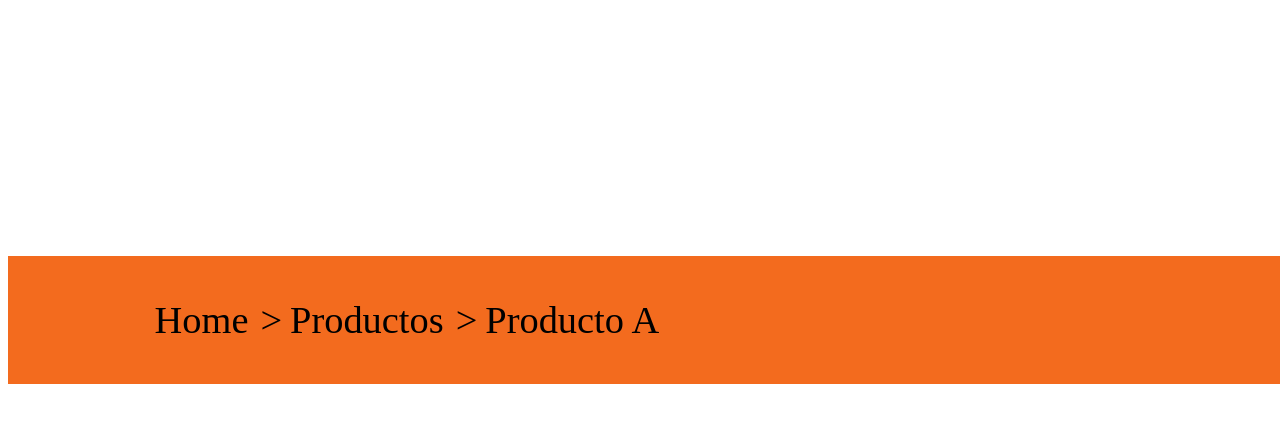
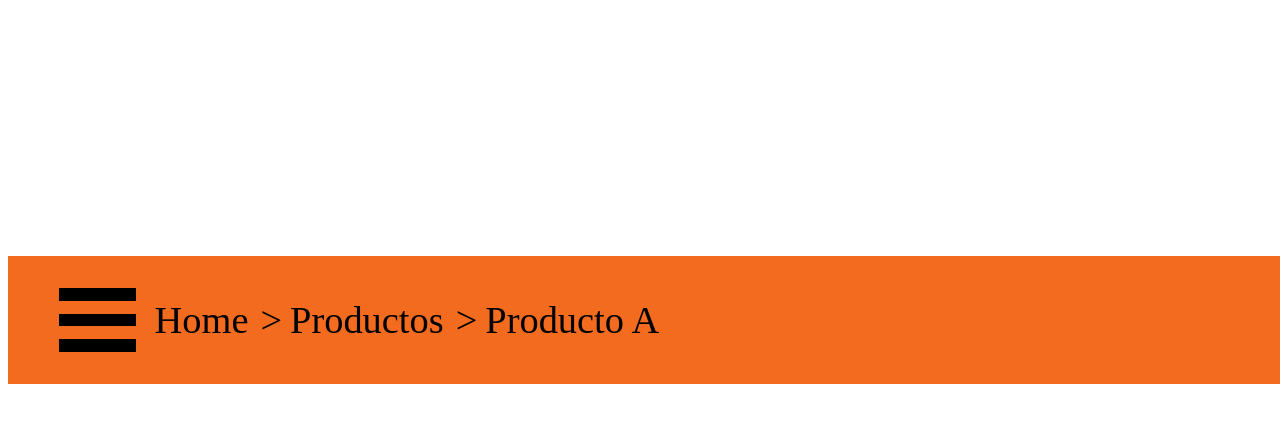
Before and after one commit to alvarodachez/XinXiang, a Jekyll site: the page built from XinXiangRestaurant/index.markdown, in a window 1280 px wide. Shown: the top 423 px of the page. Built offline with Jekyll 4.4.1, drawn with Linux system fonts in a browser that asks for light colours.

Commit message:
Pequeños cambios añadidos al menú y comentarios al css

```diff
--- a/XinXiangRestaurant/_includes/menu.html
+++ b/XinXiangRestaurant/_includes/menu.html
@@ -1,9 +1,13 @@
 <div class="menuButton col-1">
-    <div class="showMenu" id="showMenu"></div>
-    <!--Añadirle evento onclick-->
-    <div id="dropMenu" class="menuContent">
+    <div class="showMenu" id="showMenu">
+        <div class="burgerMenu"></div>
+        <div class="burgerMenu"></div>
+        <div class="burgerMenu"></div>
+    </div>
+    <div class="menuContent">
         <a href="#">Productos</a>
-        <a href="#">Pedidos</a>
+        <a href="#">Pedidos recoger</a>
+        <a href="#">Pedidos domicilio</a>
         <a href="#">Reservas</a>
     </div>
 </div>
--- a/XinXiangRestaurant/assets/css/Irene.css
+++ b/XinXiangRestaurant/assets/css/Irene.css
@@ -54,20 +54,39 @@
     ESTILOS PARA EL MENÚ DESPLEGABLE
 */
 
+
+/* Se da estilo a los divs que van a formar el icono de hamburguesa */
+
+.burgerMenu {
+    width: 6vw;
+    height: 1vw;
+    background-color: black;
+    margin: 1vw 4vw;
+}
+
+
+/* Estilo del div que va a contener el icono del menu de hamburguesa */
+
 .showMenu {
     background-color: #F36B1E;
-    padding: 4vw;
     border: none;
 }
+
+
+/* Se establece la posición del icono y de los elementos del menu */
 
 .menuButton {
     position: relative;
     display: inline-block;
 }
 
+
+/* Estilo para el div que contiene los elementos del menu */
+
 .menuContent {
     margin-top: 2vw;
     display: none;
+    /* Hacemos que no sea visible*/
     position: absolute;
     background-color: #fbd0b6;
     width: 35vw;
@@ -75,21 +94,34 @@
     z-index: 1;
 }
 
+
+/* Estilo para los elementos del menu */
+
 .menuContent a {
     color: black;
-    padding: 3vw 4vw;
+    padding-left: 4vw;
+    padding-top: 3vw;
+    padding-bottom: 3vw;
     text-decoration: none;
     display: block;
+    border: solid 1px #f9b286;
 }
+
+
+/* Color del elemento del menú seleccionado */
 
 .menuContent a:hover {
     background-color: #f9b286;
 }
 
+
+/* Cuando tocamos el icono del menú de hamburguesa mostramos sus elementos */
+
 .menuButton:hover .menuContent {
     display: block;
 }
 
-.menuButton:hover .showMenu {
-    background-color: #db5a0a;
-}
+
+/*
+    ESTILOS PARA EL SLIDE
+*/
```
